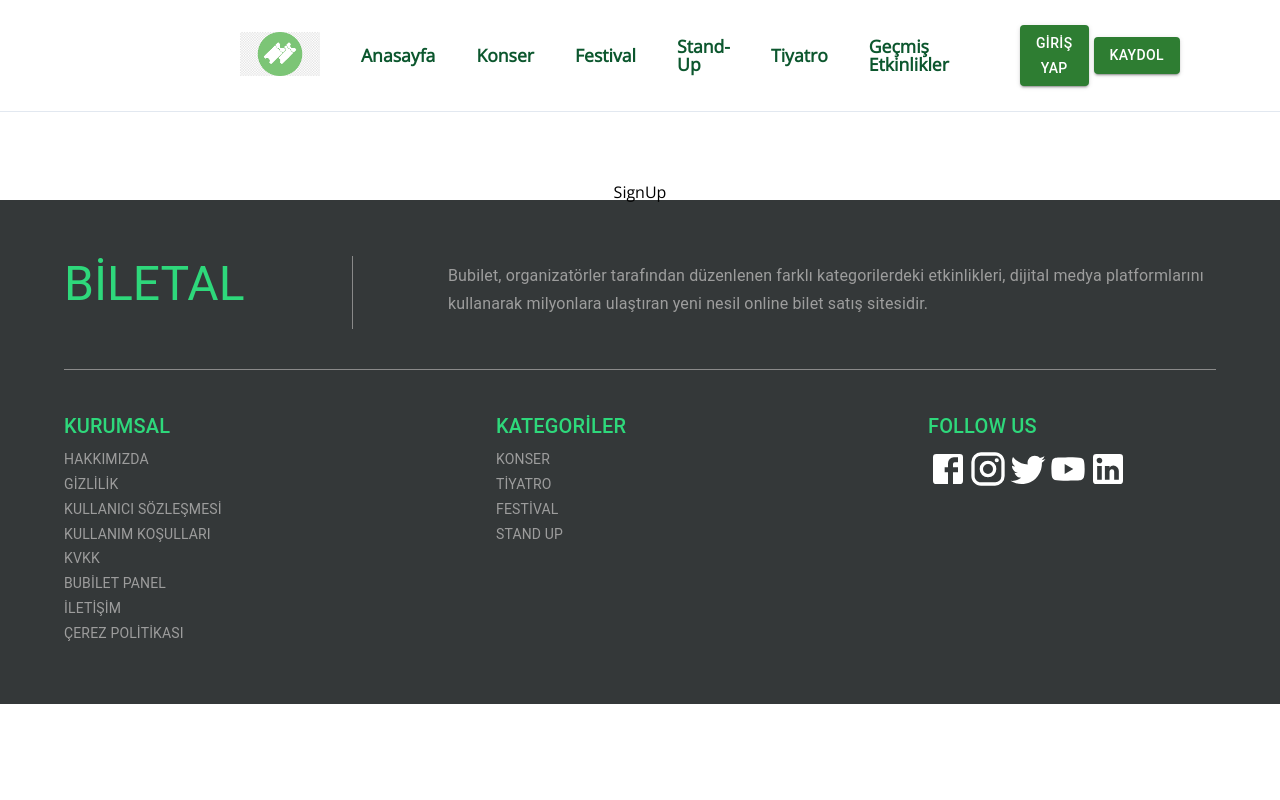
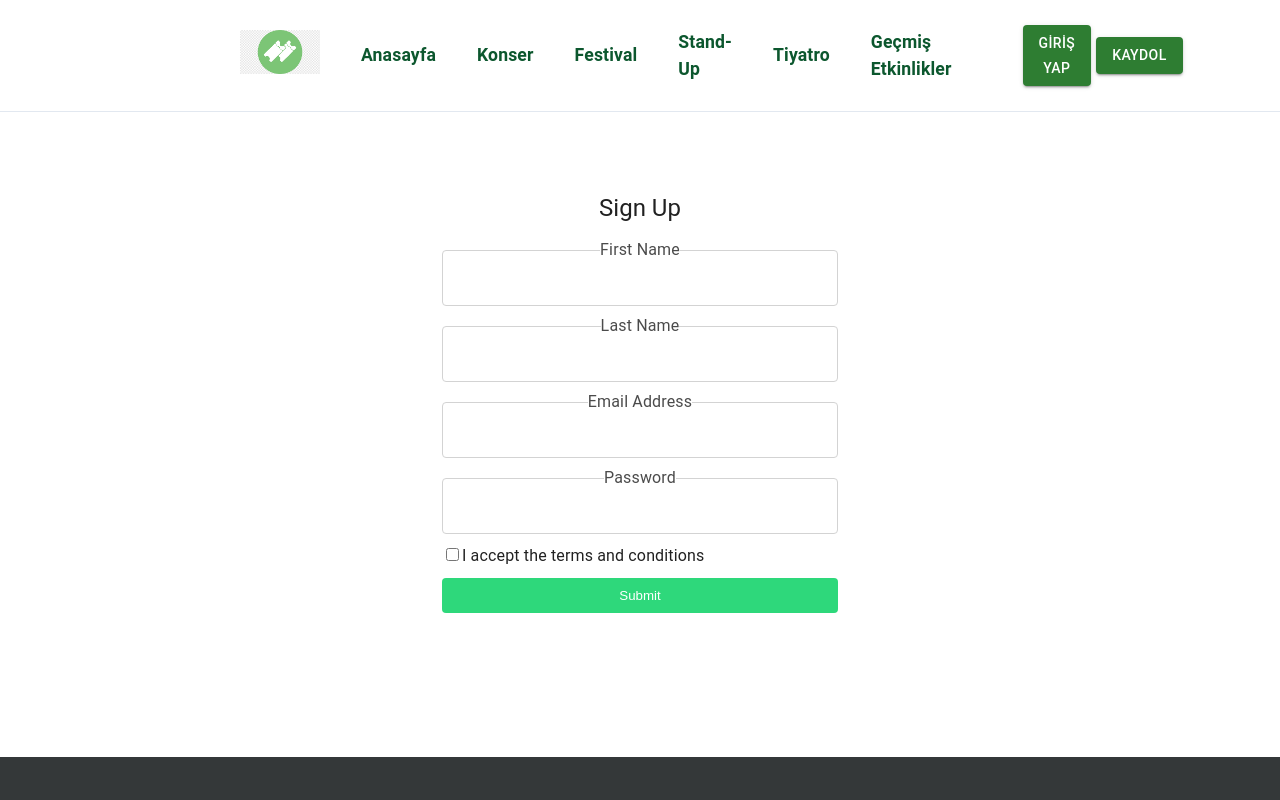
Before and after one commit to gokalpcakar/BiletAl, a React (Create React App) app: page /signup in a window 1280 px wide. Shown: the top 800 px of the page. Built offline with nearby package versions, Linux system fonts and the light colour scheme.

Commit message:
The Sign Up page has been changed to use Formik and Yup.
The TextInput and CheckBox Components were created using Formik and Yup, These components are designed to be used in Forms.

```diff
--- a/package.json
+++ b/package.json
@@ -3,7 +3,6 @@
   "version": "0.1.0",
   "private": true,
   "dependencies": {
-
     "@emotion/react": "^11.11.1",
     "@emotion/styled": "^11.11.0",
     "@mui/icons-material": "^5.14.14",
@@ -12,6 +11,7 @@
     "@testing-library/react": "^13.4.0",
     "@testing-library/user-event": "^13.5.0",
     "axios": "^1.5.1",
+    "formik": "^2.4.5",
     "react": "^18.2.0",
     "react-dom": "^18.2.0",
     "react-icons": "^4.11.0",
@@ -19,7 +19,8 @@
     "react-responsive-carousel": "^3.2.23",
     "react-router-dom": "^6.17.0",
     "react-scripts": "^5.0.1",
-    "web-vitals": "^2.1.4"
+    "web-vitals": "^2.1.4",
+    "yup": "^1.3.2"
   },
   "scripts": {
     "start": "json-server --watch Api/data.json | react-scripts start",
--- /dev/null
+++ b/src/components/Form/Checkbox.js
@@ -0,0 +1,23 @@
+import { useField } from 'formik';
+import Styles from "./Styles.module.css";
+
+const Checkbox = ({ children, ...props }) => {
+    // React treats radios and checkbox inputs differently from other input types: select and textarea.
+    // Formik does this too! When you specify `type` to useField(), it will
+    // return the correct bag of props for you -- a `checked` prop will be included
+    // in `field` alongside `name`, `value`, `onChange`, and `onBlur`
+    const [field, meta] = useField({ ...props, type: 'checkbox' });
+    return (
+      <div>
+        <label className="checkbox-input">
+          <input type="checkbox" {...field} {...props} />
+          {children}
+        </label>
+        {meta.touched && meta.error ? (
+          <div className={Styles.error}>{meta.error}</div>) : null
+        }
+      </div>
+    );
+};
+
+  export default Checkbox;
--- /dev/null
+++ b/src/components/Form/Styles.module.css
@@ -0,0 +1,80 @@
+.container {
+    position: relative;
+    display: flex;
+    flex-direction: column;
+    align-items: center;
+}
+
+.container input {
+    width: 100%;
+    height: 56px;
+    border-radius: 4px;
+    position: relative;
+    padding: 0px 16px;
+    margin: 10px 0;
+    border: 1px solid lightgray;
+    border-radius: 4px;
+    font-family: 'Gotham SSm A', 'Gotham SSm B', sans-serif;
+    font-size: 16px;
+    font-weight: 400;
+    box-shadow: 0px 4px 20px 0px transparent;
+    outline: none;
+}
+
+.container input:hover {
+    border-color: black;
+}
+
+.container input:focus-within {
+    border: 2px solid #0d6efd;
+}
+
+/*
+.container .normalLabel {
+    position: absolute;
+    pointer-events: none;
+    transform: translate(0, 25px) scale(1);
+    transform-origin: top left;
+    transition: 300ms cubic-bezier(0, 0, 0.2, 1) 0ms;
+    color: #4B4B4B;
+    font-size: 16px;
+    line-height: 1;
+    left: 16px;
+}
+*/
+.container label {
+    position: absolute;
+    pointer-events: none;
+    transform: translate(0, -2px) scale(1);
+    transform-origin: top left;
+    transition: 300ms cubic-bezier(0, 0, 0.2, 1) 0ms;
+    z-index: 3;
+    color: #4B4B4B;
+    background-color: #fff;
+}
+
+.container:focus-within label {
+    transform: translate(0, -2px) scale(0.9);
+    color: #0a53e4;
+    background-color: #fff;
+    padding: 0px 5px;
+}
+
+/*
+.container .filled {
+    transform: translate(0, -2px) scale(0.9);
+    color: #0a53e4;
+    background-color: #fff;
+    padding: 0px 5px;
+}
+*/
+
+.error {
+    font-size: 13px;
+    font-weight: 700;
+    color: #fff;
+    background-color: #dc3545;
+    width: auto;
+    padding: 5px;
+    margin-bottom: 5px;
+}
--- /dev/null
+++ b/src/components/Form/TextInput.js
@@ -0,0 +1,25 @@
+import React, { useState } from 'react';
+import { useField } from 'formik';
+import Styles from "./Styles.module.css";
+
+const TextInput = ({ label, ...props }) => {
+    // useField() returns [formik.getFieldProps(), formik.getFieldMeta()]
+    // which we can spread on <input>. We can use field meta to show an error
+    // message if the field is invalid and it has been touched (i.e. visited)
+    const [field, meta] = useField(props);
+    return (
+        <div className={Styles.container}>
+            <label htmlFor={props.id || props.name}>
+                {label}
+            </label>
+            <input {...field} {...props}/>
+
+
+            {meta.touched && meta.error ? (
+                <div className={Styles.error}>{meta.error}</div>) : null
+            }
+        </div>
+    );
+};
+
+export default TextInput;
--- a/src/pages/SignIn/index.js
+++ b/src/pages/SignIn/index.js
@@ -31,11 +31,11 @@ function SignIn() {
                             display: 'flex',
                             flexDirection: 'column',
                             alignItems: 'center',
-                            marginTop: 18,
+                            marginTop: 5,
                             marginBottom: 18,
                         }}>
 
-                        <Typography variant="h5">
+                        <Typography variant="h5" sx={{ mb: 1 }}>
                             Sign In
                         </Typography>
 
@@ -43,7 +43,7 @@ function SignIn() {
                             component="form"
                             onSubmit={handleSubmit}
                             noValidate
-                            sx={{ mt: 1 }}>
+                        >
 
                             <TextField
                                 label="Email Address"
--- /dev/null
+++ b/src/pages/SignUp/Styles.module.css
@@ -0,0 +1,13 @@
+.form {
+    width: 100%;
+}
+
+.form button {
+    margin-top: 10px;
+    width: 100%;
+    color: #fff;
+    background-color: #2ed87b;
+    border: none;
+    border-radius: 4px;
+    padding: 10px;
+}
--- a/src/pages/SignUp/index.js
+++ b/src/pages/SignUp/index.js
@@ -1,8 +1,121 @@
+import React from 'react';
+import ReactDOM from 'react-dom';
+import { Formik, Form, useField } from 'formik';
+import * as Yup from 'yup';
+
+import Styles from "./Styles.module.css";
+import MyTextInput from '../../components/Form/TextInput';
+import MyCheckbox from '../../components/Form/Checkbox';
+
+import { createTheme, ThemeProvider } from '@mui/material/styles';
+import Box from '@mui/material/Box';
+import { Container, CssBaseline, Typography } from '@mui/material';
+
+import { useNavigate } from "react-router-dom";
+
+
+
+const defaultTheme = createTheme();
+
+
+
 
 function SignUp() {
+    let navigate = useNavigate();
+
+    const routeChange = (isLoggedIn) =>{
+        let path = `/signin`;
+        navigate(path);
+    }
     return (
-      <div>SignUp</div>
-    )
-  }
+        <ThemeProvider theme={defaultTheme}>
+            <Container maxWidth="xs">
+                <CssBaseline>
+                    <Box
+                        sx={{
+                            display: 'flex',
+                            flexDirection: 'column',
+                            alignItems: 'center',
+                            marginTop: 1,
+                            marginBottom: 18,
+                        }}
+                    >
+                        <Typography variant="h5" sx={{ mb: 2 }}>
+                            Sign Up
+                        </Typography>
+
+                        <Formik
+                            initialValues={{
+                                firstName: '',
+                                lastName: '',
+                                email: '',
+                                password: '',
+                                acceptedTerms: false, // added for our checkbox
+                            }}
+                            validationSchema={Yup.object({
+                                firstName: Yup.string()
+                                    .max(15, 'Must be 15 characters or less')
+                                    .required('First name is Required'),
+                                lastName: Yup.string()
+                                    .max(20, 'Must be 20 characters or less')
+                                    .required('Last name is Required'),
+                                email: Yup.string()
+                                    .email('Invalid email address')
+                                    .required('Email is Required'),
+                                password: Yup.string()
+                                    .matches(
+                                        /^(?=.*[a-z])(?=.*[A-Z])(?=.*[0-9])(?=.*[!@#\$%\^&\*])(?=.{8,})/,
+                                        'Must Contain at least8 Characters, One Uppercase, One Lowercase, One Number and One Special Case Character')
+                                    .required('Password is Required'),
+                                acceptedTerms: Yup.boolean()
+                                    .required('Required')
+                                    .oneOf([true], 'You must accept the terms and conditions.'),
+                            })}
+                            onSubmit={(values, { setSubmitting }) => {
+                                setTimeout(() => {
+                                    routeChange();
+                                    alert(JSON.stringify(values, null, 2));
+                                    setSubmitting(false);
+                                }, 400);
+                            }}
+                        >
+                            <Form className={Styles.form}>
+                                <MyTextInput
+                                    label="First Name"
+                                    name="firstName"
+                                    type="text"
+                                />
+
+                                <MyTextInput
+                                    label="Last Name"
+                                    name="lastName"
+                                    type="text"
+                                />
+
+                                <MyTextInput
+                                    label="Email Address"
+                                    name="email"
+                                    type="email"
+                                />
+
+                                <MyTextInput
+                                    label="Password"
+                                    name="password"
+                                    type="password"
+                                />
+
+                                <MyCheckbox name="acceptedTerms">
+                                    I accept the terms and conditions
+                                </MyCheckbox>
+
+                                <button type="submit">Submit</button>
+                            </Form>
+                        </Formik>
+                    </Box>
+                </CssBaseline>
+            </Container>
+        </ThemeProvider>
+    );
+}
 
   export default SignUp
```
Also changed, not shown: 1 other file (tests, documents, lock files or other folders).
